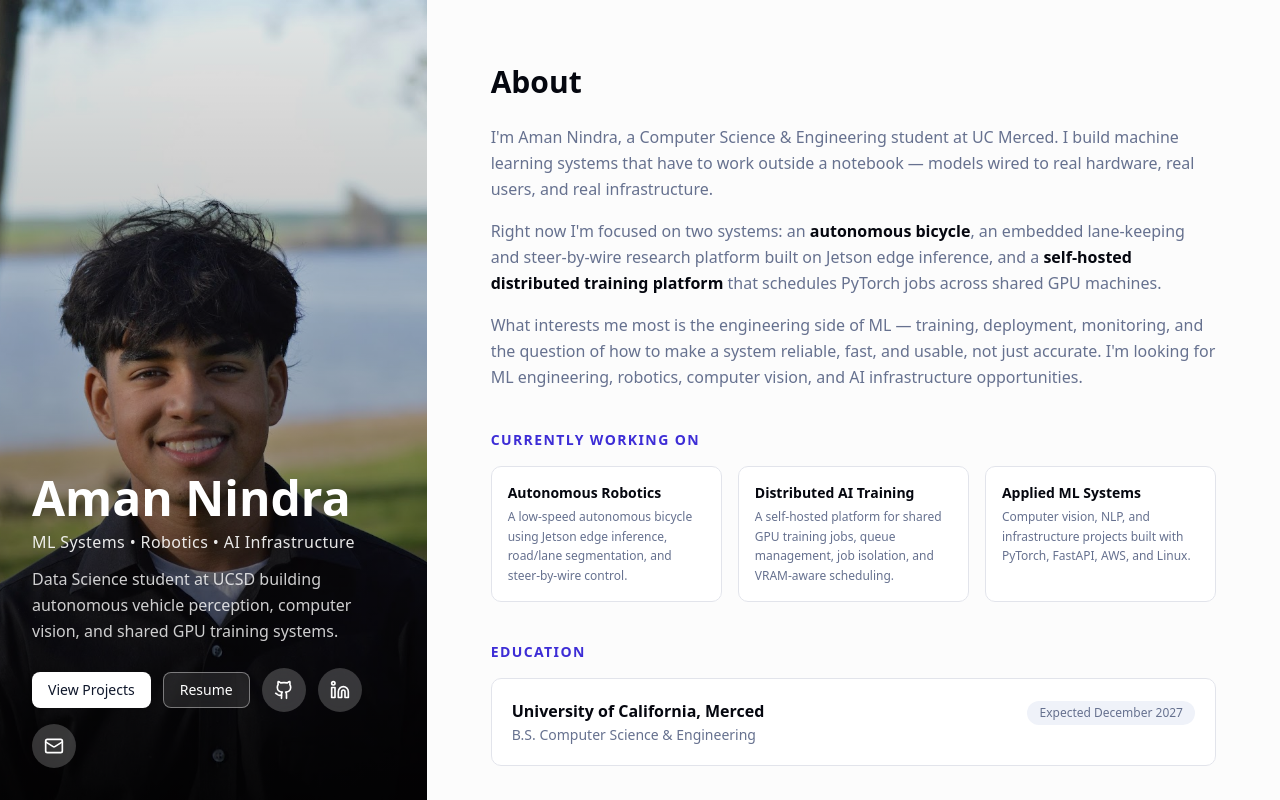
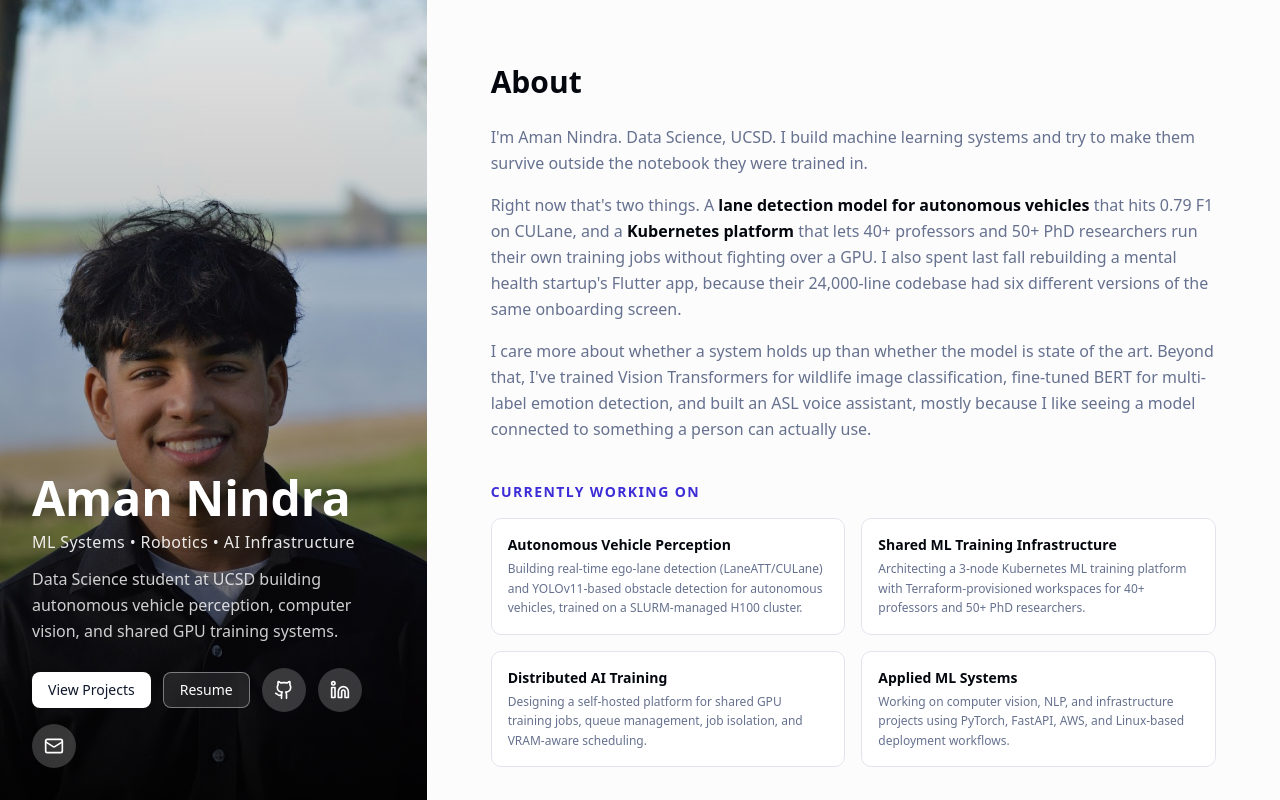
Before and after one commit to amannindra/portfolio, a Next.js app: page / in a window 1280 px wide. Built offline with nearby package versions, Linux system fonts and the light colour scheme.

Commit message:
Update portfolio data and AboutSection for consistency and clarity

```diff
--- a/app/layout.tsx
+++ b/app/layout.tsx
@@ -15,7 +15,7 @@ const geistMono = Geist_Mono({
 export const metadata: Metadata = {
   title: "Aman Nindra | ML Systems, Robotics, AI Infrastructure",
   description:
-    "Portfolio of Aman Nindra, a UC Merced Computer Science & Engineering student building ML systems for autonomous robotics, GPU infrastructure, and applied AI.",
+    "Portfolio of Aman Nindra, a UC San Diego Data Science student building ML systems for autonomous robotics, GPU infrastructure, and applied AI.",
 };
 
 export default function RootLayout({
--- a/components/AboutSection.tsx
+++ b/components/AboutSection.tsx
@@ -1,63 +1,45 @@
 "use client";
+
+import { portfolioData } from "@/lib/portfolio-data";
 
 const B = ({ children }: { children: React.ReactNode }) => (
   <strong className="font-semibold text-foreground">{children}</strong>
 );
 
-const currentFocus = [
-  {
-    label: "Autonomous Robotics",
-    detail:
-      "A low-speed autonomous bicycle using Jetson edge inference, road/lane segmentation, and steer-by-wire control.",
-  },
-  {
-    label: "Distributed AI Training",
-    detail:
-      "A self-hosted platform for shared GPU training jobs, queue management, job isolation, and VRAM-aware scheduling.",
-  },
-  {
-    label: "Applied ML Systems",
-    detail:
-      "Computer vision, NLP, and infrastructure projects built with PyTorch, FastAPI, AWS, and Linux.",
-  },
-];
+// Renders **bold** markers in data strings as styled <strong> elements.
+function renderBold(text: string) {
+  return text
+    .split("**")
+    .map((part, i) => (i % 2 === 1 ? <B key={i}>{part}</B> : part));
+}
 
 export default function AboutSection() {
+  const { aboutHeadings: headings, about, currentFocus, education } =
+    portfolioData;
+
   return (
     <div>
-      <h2 className="text-3xl font-bold text-foreground mb-6">About</h2>
+      <h2 className="text-3xl font-bold text-foreground mb-6">
+        {headings.about}
+      </h2>
 
       <div className="space-y-4 mb-10">
-        <p className="text-base text-muted-foreground leading-relaxed">
-          I&apos;m Aman Nindra, a Computer Science & Engineering student at UC
-          Merced. I build machine learning systems that have to work outside a
-          notebook — models wired to real hardware, real users, and real
-          infrastructure.
-        </p>
-
-        <p className="text-base text-muted-foreground leading-relaxed">
-          Right now I&apos;m focused on two systems: an{" "}
-          <B>autonomous bicycle</B>, an embedded lane-keeping and steer-by-wire
-          research platform built on Jetson edge inference, and a{" "}
-          <B>self-hosted distributed training platform</B> that schedules
-          PyTorch jobs across shared GPU machines.
-        </p>
-
-        <p className="text-base text-muted-foreground leading-relaxed">
-          What interests me most is the engineering side of ML — training,
-          deployment, monitoring, and the question of how to make a system
-          reliable, fast, and usable, not just accurate. I&apos;m looking for
-          ML engineering, robotics, computer vision, and AI infrastructure
-          opportunities.
-        </p>
+        {about.split(/\n\s*\n/).map((paragraph, i) => (
+          <p
+            key={i}
+            className="text-base text-muted-foreground leading-relaxed"
+          >
+            {renderBold(paragraph)}
+          </p>
+        ))}
       </div>
 
       <div className="mb-10">
         <h3 className="text-sm font-semibold uppercase tracking-widest text-primary mb-4">
-          Currently Working On
+          {headings.currentFocus}
         </h3>
 
-        <div className="grid grid-cols-1 sm:grid-cols-3 gap-4">
+        <div className="grid grid-cols-1 sm:grid-cols-2 gap-4">
           {currentFocus.map((item) => (
             <div
               key={item.label}
@@ -67,7 +49,7 @@ export default function AboutSection() {
                 {item.label}
               </p>
               <p className="text-xs text-muted-foreground leading-relaxed">
-                {item.detail}
+                {renderBold(item.detail)}
               </p>
             </div>
           ))}
@@ -76,20 +58,20 @@ export default function AboutSection() {
 
       <div>
         <h3 className="text-sm font-semibold uppercase tracking-widest text-primary mb-4">
-          Education
+          {headings.education}
         </h3>
 
         <div className="rounded-lg border border-border bg-card p-5 flex items-start justify-between gap-4">
           <div>
             <p className="font-semibold text-card-foreground">
-              University of California, Merced
+              {education.school}
             </p>
             <p className="text-sm text-muted-foreground mt-0.5">
-              B.S. Computer Science & Engineering
+              {education.degree}
             </p>
           </div>
           <span className="shrink-0 text-xs font-medium text-muted-foreground bg-secondary rounded-full px-3 py-1 mt-0.5">
-            Expected December 2027
+            {education.graduationYear}
           </span>
         </div>
       </div>
--- a/lib/portfolio-data.ts
+++ b/lib/portfolio-data.ts
@@ -20,14 +20,19 @@ export const portfolioData = {
     pdfPath: "/Aman_Nindra_UCSD.pdf",
   },
 
-  // About Section
+  // About Section — wrap any phrase in **double asterisks** to make it bold.
+  // Separate paragraphs with a blank line.
+  aboutHeadings: {
+    about: "About",
+    currentFocus: "Currently Working On",
+    education: "Education",
+  },
   about: `I'm Aman Nindra. Data Science, UCSD. I build machine learning systems and try to make them survive outside the notebook they were trained in.
 
-Right now that's two things. A lane detection model for autonomous vehicles that hits 0.79 F1 on CULane, and a Kubernetes platform that lets 40+ professors and 50+ PhD researchers run their own training jobs without fighting over a GPU. I also spent last fall rebuilding a mental health startup's Flutter app, because their 24,000-line codebase had six different versions of the same onboarding screen.
+Right now that's two things. A **lane detection model for autonomous vehicles** that hits 0.79 F1 on CULane, and a **Kubernetes platform** that lets 40+ professors and 50+ PhD researchers run their own training jobs without fighting over a GPU. I also spent last fall rebuilding a mental health startup's Flutter app, because their 24,000-line codebase had six different versions of the same onboarding screen.
 
 I care more about whether a system holds up than whether the model is state of the art. Beyond that, I've trained Vision Transformers for wildlife image classification, fine-tuned BERT for multi-label emotion detection, and built an ASL voice assistant, mostly because I like seeing a model connected to something a person can actually use.
-
-Looking for ML engineering or infrastructure roles. If that's what you're hiring for, let's talk.`,
+`,
   currentFocus: [
     {
       label: "Autonomous Vehicle Perception",
@@ -52,9 +57,7 @@ Looking for ML engineering or infrastructure roles. If that's what you're hiring
   ],
 
   // Contact Section
-  contactDescription:
-    "I'm looking for ML engineering, robotics, computer vision, and AI infrastructure internships or research collaborations.",
-
+  contactDescription:"",
   // Experience
   experience: [
     {
@@ -316,7 +319,7 @@ Looking for ML engineering or infrastructure roles. If that's what you're hiring
   // Education
   education: {
     degree: "B.S. Data Science",
-    school: "UCSD",
+    school: "University of California, San Diego",
     graduationYear: "Expected Spring 2028",
   },
 };
```
